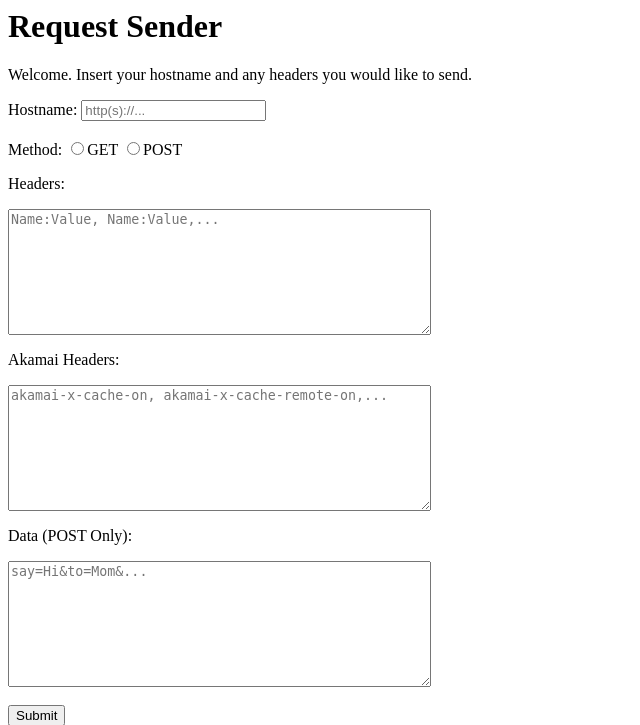
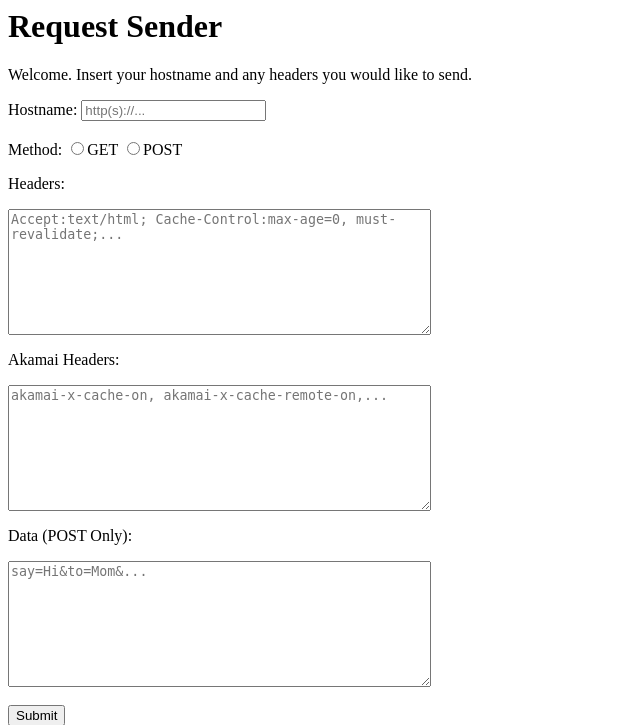
Before and after one commit to jwoff25/http-requester, a Flask app: page / in a window 1280 px wide. Shown: the top 725 px of the page, without its empty margins (0-640 px from the left). Run offline with Flask 2, Linux system fonts and the light colour scheme.

Commit message:
changed header parsing logic to allow multiple directives in one header

```diff
--- a/app.py
+++ b/app.py
@@ -1,4 +1,4 @@
-# IMPORTS
+# ALL IMPORTS
 from flask import Flask, render_template, request, make_response, jsonify
 from flask.json import jsonify
 from werkzeug.debug import DebuggedApplication
@@ -24,7 +24,7 @@ def parse_headers(text):
   if len(text) == 0:
     return
   dictionary = {}
-  for t in text.strip().split(','):
+  for t in text.strip().split(';'):
     try: #oh my god
       new = t.strip().split(':')
     except IndexError:
--- a/templates/index.html
+++ b/templates/index.html
@@ -7,7 +7,7 @@
 	<input type="radio" name="method" value="GET" required {{ 'checked' if request.form.get('method') and request.form.get('method') == "GET" }}>GET
 	<input type="radio" name="method" value="POST" {{ 'checked' if request.form.get('method') and request.form.get('method') == "POST"}}>POST<br>
 	<p>Headers:</p>
-	<textarea rows="8" cols="50" name="headers" placeholder="Name:Value, Name:Value,...">{{ request.form['headers'] }}</textarea><br>
+	<textarea rows="8" cols="50" name="headers" placeholder="Accept:text/html; Cache-Control:max-age=0, must-revalidate;...">{{ request.form['headers'] }}</textarea><br>
 	<p>Akamai Headers:</p>
 	<textarea rows="8" cols="50" name="aka_headers" placeholder="akamai-x-cache-on, akamai-x-cache-remote-on,...">{{ request.form['aka_headers'] }}</textarea><br>
 	<p>Data (POST Only):</p>
```
